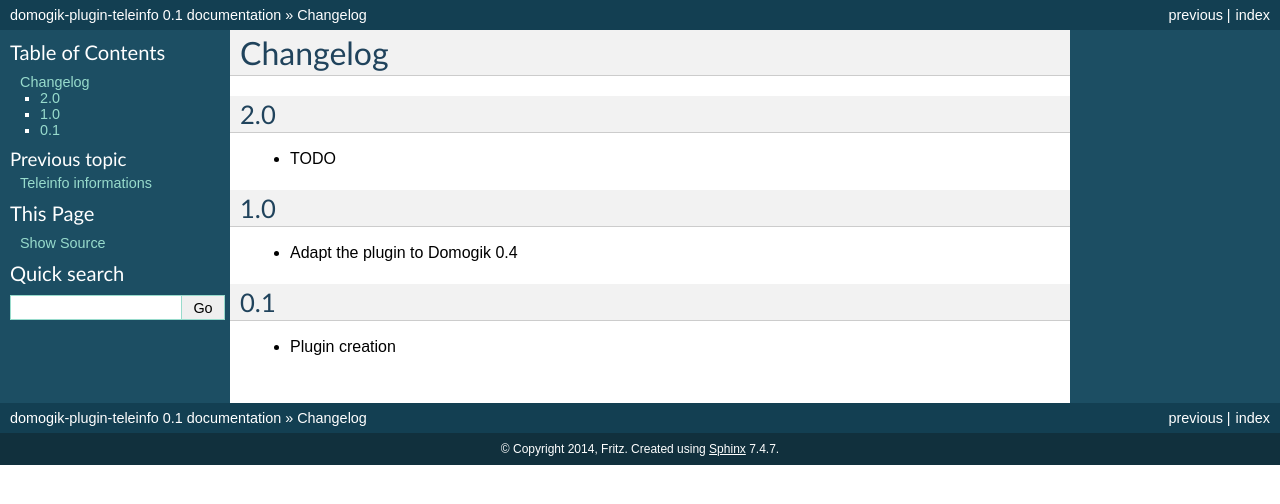
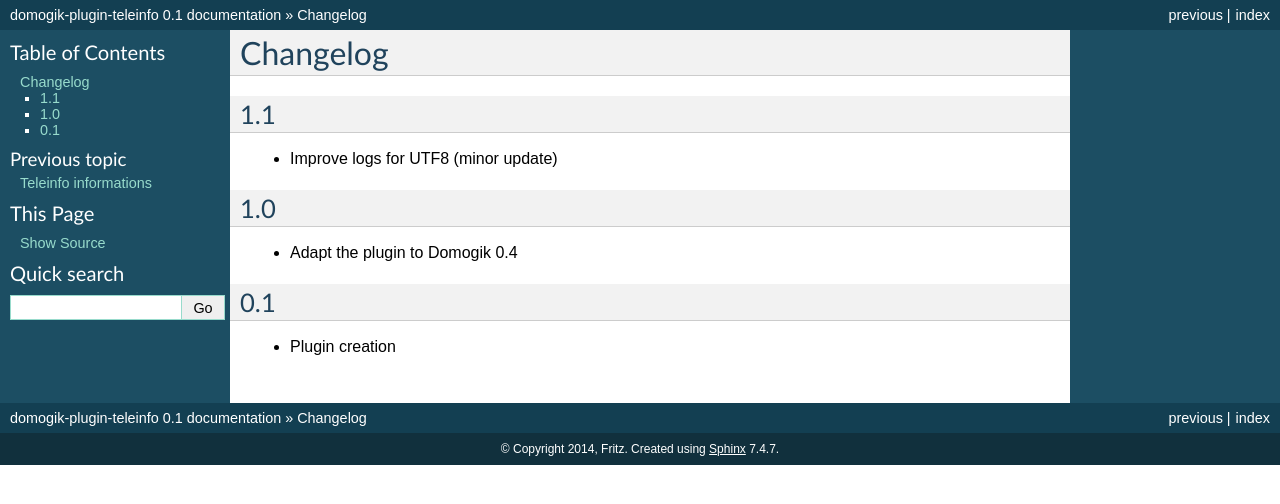
Before and after one commit to fritz-smh/domogik-plugin-teleinfo, a Sphinx documentation site: the page built from docs/changelog.txt, in a window 1280 px wide. Shown: the top 504 px of the page. Built offline with Sphinx 7.4.7, drawn with Linux system fonts in a browser that asks for light colours.

Commit message:
1.1 is ready : info.json and changeloc updated

```diff
--- a/docs/changelog.txt
+++ b/docs/changelog.txt
@@ -2,10 +2,10 @@
 Changelog
 =========
 
-2.0
+1.1
 ===
 
-* TODO
+* Improve logs for UTF8 (minor update)
 
 1.0
 ===
--- a/info.json
+++ b/info.json
@@ -14,7 +14,7 @@
         "domogik_min_version": "0.4.0",
         "name": "teleinfo",
         "type": "plugin",
-        "version": "1.0"
+        "version": "1.1"
     },
     "configuration": [],
     "device_types": {
```
